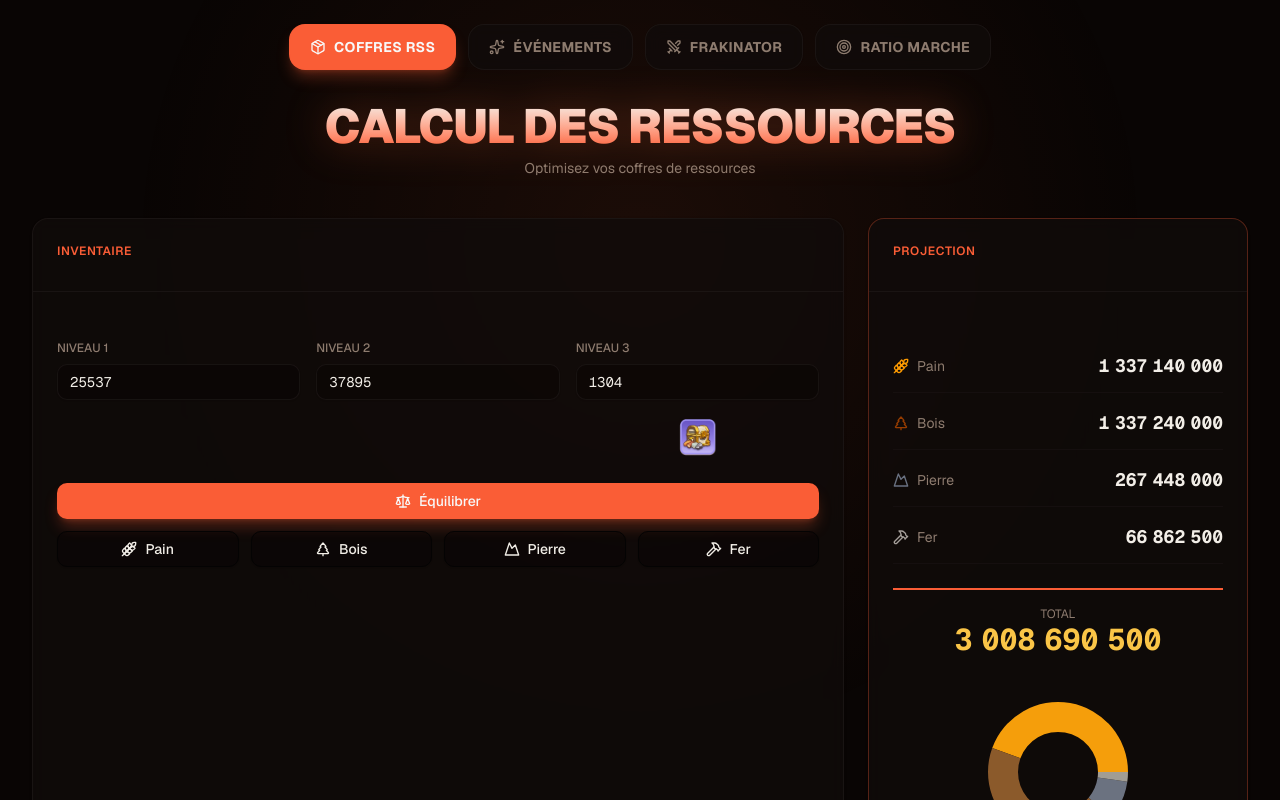
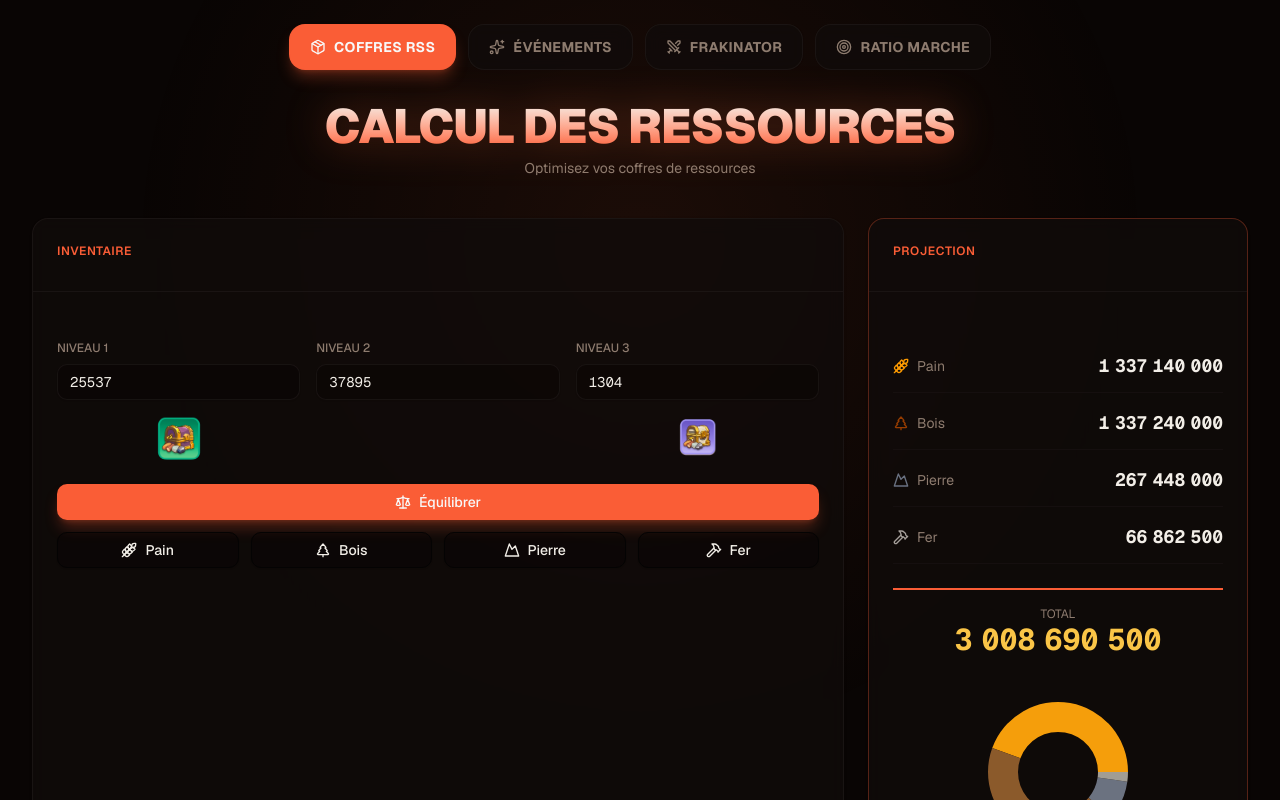
Before and after one commit to Doliglx/V0-ks-assist-vibecoded-1z, a Next.js app: page / in a window 1280 px wide. Shown: the top 800 px of the page. Built offline with nearby package versions, Linux system fonts and the light colour scheme.

Commit message:
feat: save level 1 chest image
Add level 1 chest image to "Level 1" input field.

```diff
--- a/components/resource-calculator.tsx
+++ b/components/resource-calculator.tsx
@@ -96,6 +96,15 @@ export function ResourceCalculator() {
                 }
                 className="border-border/50 bg-input font-mono text-lg"
               />
+              <div className="flex justify-center pt-2">
+                <Image
+                  src="/images/chest-level1.png"
+                  alt="Coffre de ressources niveau 1"
+                  width={48}
+                  height={48}
+                  className="rounded-lg"
+                />
+              </div>
             </div>
             <div className="space-y-2">
               <Label className="text-xs uppercase text-muted-foreground">
```
Also changed, not shown: public/images/chest-level1.png (added).
